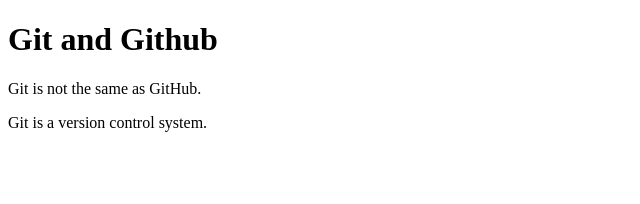
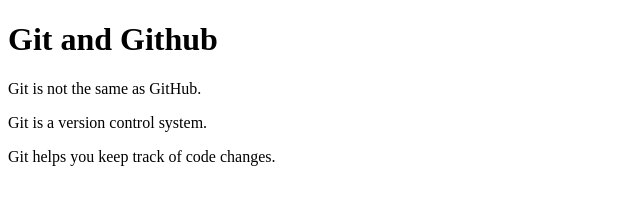
Before and after one commit to nicoleta2812/test, a plain HTML site: page index.html in a window 1280 px wide. Shown: the whole page, without its empty margins (0-640 px from the left). Drawn offline with Linux system fonts and the light colour scheme.

Commit message:
added a new paragraph to test-branch-1

```diff
--- a/index.html
+++ b/index.html
@@ -10,5 +10,6 @@
     <h1>Git and Github</h1>
     <p>Git is not the same as GitHub.</p>
     <p>Git is a version control system.</p>
+    <p>Git helps you keep track of code changes.</p>
   </body>
 </html>
```
